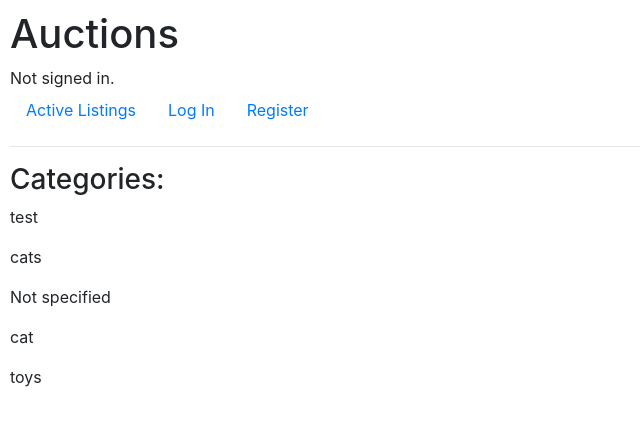
After one commit to tizzhh/CS50W-project2-Commerce, a Django app: page /categories in a window 1280 px wide. The commit adds this page. Shown: the top 426 px of the page, without its empty margins (0-640 px from the left). Run offline with Django 3.2, Linux system fonts and the light colour scheme; data comes from the database, SQL or seed files in the repository; both versions use the stored data as it was after the commit; some libraries are stand-ins or nearby versions.

Commit message:
category page

```diff
--- /dev/null
+++ b/auctions/templates/auctions/categories.html
@@ -0,0 +1,13 @@
+{% extends "auctions/layout.html" %}
+
+{% block body %}
+<div>
+    <h3>Categories:</h3>
+</div>
+<div>
+{% for category in categories %}
+    <p>{{ category.category }}</p>
+
+{% endfor %}
+</div>
+{% endblock %}
--- a/auctions/templates/auctions/layout.html
+++ b/auctions/templates/auctions/layout.html
@@ -25,6 +25,9 @@
                     <a class="nav-link" href="{% url 'logout' %}">Log Out</a>
                 </li>
                 <li class="nav-item">
+                    <a class="nav-link" href="{% url 'categories' %}">Categories</a>
+                </li>
+                <li class="nav-item">
                     <a class="nav-link" href="{% url 'watchlist' %}">Watchlist</a>
                 </li>
                 <li class="nav-item">
--- a/auctions/urls.py
+++ b/auctions/urls.py
@@ -12,5 +12,8 @@ urlpatterns = [
     path("watchlist", views.watchlist, name="watchlist"),
     path("place_bid/<int:listing_id>", views.place_bid, name="place_bid"),
     path("close_listing/<int:listing_id>", views.close_listing, name="close_listing"),
-    path("comment/<int:listing_id>", views.comment, name="comment")
+    path("comment/<int:listing_id>", views.comment, name="comment"),
+    path("categories", views.categories, name="categories"),
+    # path("category/<str:category>", views.category, name="category")
+    path("category/<str:category>", views.category, name="category")
 ]
--- a/auctions/views.py
+++ b/auctions/views.py
@@ -220,3 +220,22 @@ def comment(request, listing_id):
     comment = request.POST["comment"]
     comments.objects.create(comment=comment, listing_id=listing_id, user=request.user)
     return HttpResponseRedirect(reverse("listing", args=(listing_id,)))
+
+def categories(request):
+    # categories = listings.objects.all()
+    # https://www.codegrepper.com/code-examples/python/django+get+distinct+values+from+queryset
+    categories = listings.objects.values('category').distinct()
+    print(categories)
+    '''untupled_categories = []
+    for category in categories:
+        category = category[0]
+        if category not in untupled_categories:
+            untupled_categories.append(category)
+    print(untupled_categories)'''
+    return render(request, "auctions/categories.html", {
+        "categories": categories
+    })
+
+def category(request):
+    # print(category)
+    pass
```
Also changed, not shown: db.sqlite3.
